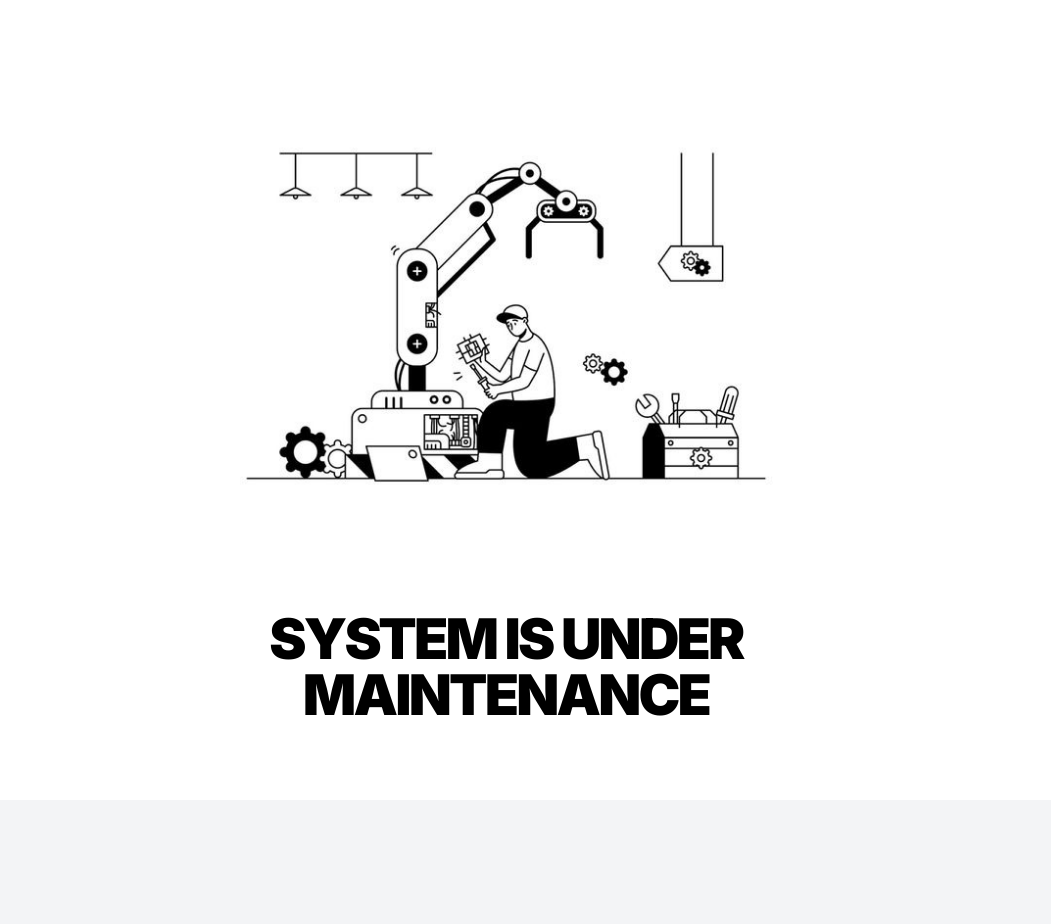
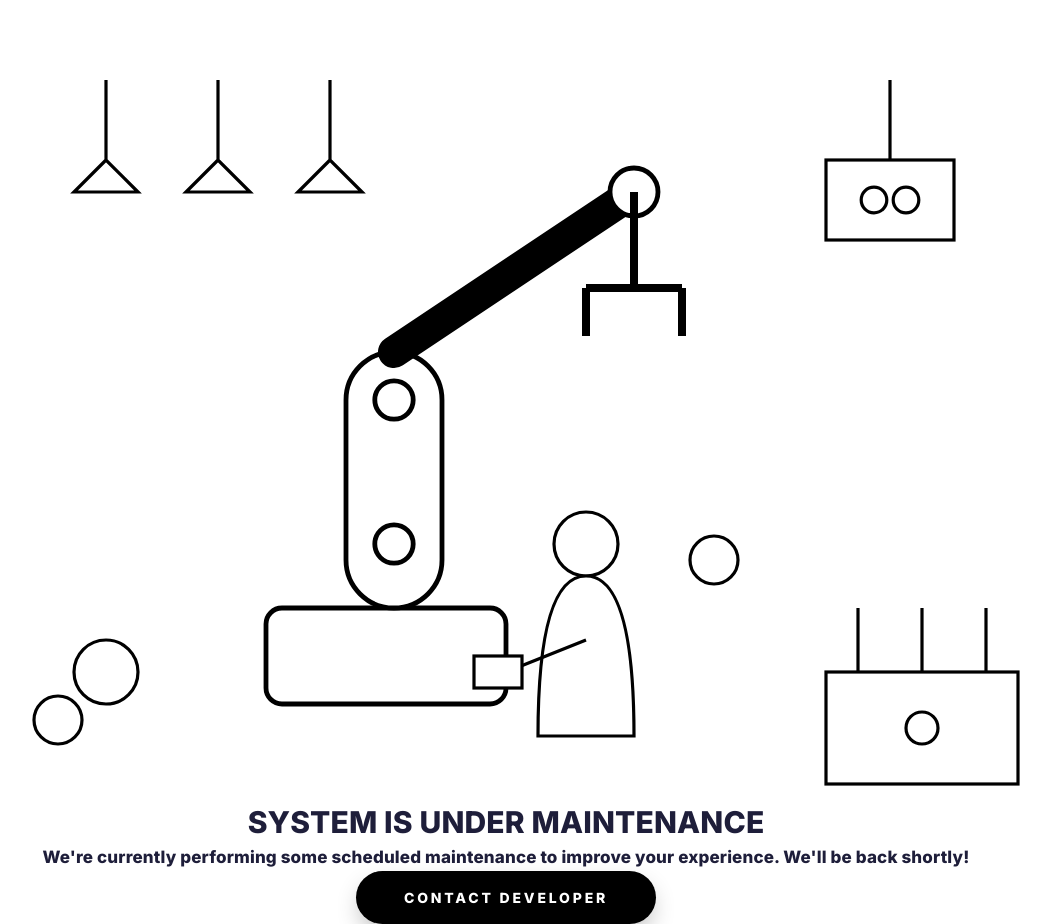
Before and after one commit to Tushaaaaarrrrrr/Teaching-llm, a Next.js app: page /maintenance in a window 1280 px wide. Shown: the whole page, without its empty margins (134-1185 px from the left). Before the commit the page ends 800 px from the top, so only its background shows below. Built offline with nearby package versions, Linux system fonts and the light colour scheme.

Commit message:
v2.4.1 — Security hardening: JWT, CSRF, rate limiting, CORS, encryption

```diff
--- a/next.config.js
+++ b/next.config.js
@@ -3,5 +3,33 @@ const nextConfig = {
   images: {
     domains: ['localhost'],
   },
+  async headers() {
+    return [
+      {
+        // Apply security headers to all routes
+        source: '/(.*)',
+        headers: [
+          // Prevent clickjacking — only allow your own site to iframe the app
+          { key: 'X-Frame-Options', value: 'SAMEORIGIN' },
+          // Prevent MIME-type sniffing
+          { key: 'X-Content-Type-Options', value: 'nosniff' },
+          // Control referrer information sent with requests
+          { key: 'Referrer-Policy', value: 'strict-origin-when-cross-origin' },
+          // Opt-out of Google FLoC/Topics tracking
+          { key: 'Permissions-Policy', value: 'camera=(), microphone=(), geolocation=()' },
+        ],
+      },
+      {
+        // CORS: Only allow same-origin API access (block other websites)
+        source: '/api/(.*)',
+        headers: [
+          { key: 'Access-Control-Allow-Origin', value: process.env.NEXT_PUBLIC_APP_URL || 'http://localhost:3000' },
+          { key: 'Access-Control-Allow-Methods', value: 'GET, POST, PUT, PATCH, DELETE, OPTIONS' },
+          { key: 'Access-Control-Allow-Headers', value: 'Content-Type, X-Requested-With, Authorization' },
+          { key: 'Access-Control-Allow-Credentials', value: 'true' },
+        ],
+      },
+    ]
+  },
 }
 module.exports = nextConfig
--- a/src/app/layout.tsx
+++ b/src/app/layout.tsx
@@ -1,5 +1,6 @@
 import type { Metadata } from 'next'
 import './globals.css'
+import CsrfProvider from '@/components/CsrfProvider'
 
 export const metadata: Metadata = {
   title: 'Alpha IITIAN',
@@ -13,7 +14,9 @@ export default function RootLayout({
 }) {
   return (
     <html lang="en">
-      <body>{children}</body>
+      <body>
+        <CsrfProvider>{children}</CsrfProvider>
+      </body>
     </html>
   )
 }
--- a/src/app/maintenance/page.tsx
+++ b/src/app/maintenance/page.tsx
@@ -1,69 +1,95 @@
 'use client'
 
-import React, { useEffect } from 'react'
-import Image from 'next/image'
+import React from 'react'
 
 export default function MaintenancePage() {
-  const config = {
-    text: "SYSTEM IS UNDER MAINTENANCE"
-  };
-
   return (
-    <div style={{
-      margin: 0,
-      padding: 0,
-      backgroundColor: '#ffffff',
-      color: '#000000',
-      fontFamily: "'Inter', sans-serif",
-      display: 'flex',
-      alignItems: 'center',
-      justifyContent: 'center',
-      minHeight: '100vh',
-      textAlign: 'center',
-    }}>
-      {/* Import the Google Font using a standard hidden link or global CSS is preferred in Next.js,
-          but for this standalone page we can use a style tag or the provided Inter font if already in the project. */}
+    <div className="min-h-screen bg-white text-black font-sans flex flex-col items-center justify-center p-6 md:p-12 overflow-y-auto">
       <style dangerouslySetInnerHTML={{ __html: `
-        @import url('https://fonts.googleapis.com/css2?family=Inter:wght@900&display=swap');
-
-        .maintenance-heading {
-            font-size: 3.5rem;
-            font-weight: 900;
-            line-height: 1;
-            letter-spacing: -0.05em;
-            margin: 0;
-            text-transform: uppercase;
-        }
-
-        @media (max-width: 768px) {
-            .maintenance-heading {
-                font-size: 2.25rem;
-            }
-        }
+        @import url('https://fonts.googleapis.com/css2?family=Inter:wght@800&display=swap');
+        body { font-family: 'Inter', sans-serif; margin: 0; padding: 0; background-color: white !important; }
       `}} />
 
-      <main style={{
-        display: 'flex',
-        flexDirection: 'column',
-        alignItems: 'center',
-        width: '100%',
-        maxWidth: '800px',
-        padding: '40px',
-      }}>
-        <div style={{ width: '100%', marginBottom: '48px' }}>
-          <Image
-              src="/maintenance-illustration.jpg"
-              alt="Maintenance Illustration"
-              width={800}
-              height={600}
-              priority
-              style={{ width: '100%', height: 'auto' }}
-          />
+      <div className="w-full max-w-4xl flex flex-col items-center text-center py-10">
+        {/* SVG Illustration */}
+        <div className="w-full max-h-[40vh] flex items-center justify-center mb-10 md:mb-16">
+          <svg fill="none" viewBox="0 0 800 500" xmlns="http://www.w3.org/2000/svg" className="max-w-full h-full w-auto drop-shadow-sm">
+            <g stroke="black" strokeWidth="2">
+              <path d="M150 50v50m0 0l-20 20h40l-20-20z"></path>
+              <path d="M220 50v50m0 0l-20 20h40l-20-20z"></path>
+              <path d="M290 50v50m0 0l-20 20h40l-20-20z"></path>
+            </g>
+            <g transform="translate(600, 50)">
+              <rect fill="white" height="50" stroke="black" strokeWidth="2" width="80" x="0" y="50"></rect>
+              <line stroke="black" strokeWidth="2" x1="40" x2="40" y1="0" y2="50"></line>
+              <circle cx="30" cy="75" r="8" stroke="black" strokeWidth="2"></circle>
+              <circle cx="50" cy="75" r="8" stroke="black" strokeWidth="2"></circle>
+            </g>
+            <g fill="white" stroke="black" strokeWidth="3">
+              <rect height="60" rx="10" width="150" x="250" y="380"></rect>
+              <rect height="160" rx="30" width="60" x="300" y="220"></rect>
+              <circle cx="330" cy="250" fill="none" r="12"></circle>
+              <circle cx="330" cy="340" fill="none" r="12"></circle>
+              <path d="M330 220 L480 120" strokeLinecap="round" strokeWidth="20"></path>
+              <g transform="translate(480, 120)">
+                <circle cx="0" cy="0" r="15"></circle>
+                <path d="M0 0 v60 m-30 0 h60 m-60 0 v30 m60 0 v-30" strokeWidth="5"></path>
+              </g>
+            </g>
+            <g transform="translate(420, 320)">
+              <circle cx="30" cy="20" fill="white" r="20" stroke="black" strokeWidth="2"></circle>
+              <path d="M30 40 Q60 40 60 140 H0 Q0 40 30 40" fill="white" stroke="black" strokeWidth="2"></path>
+              <path d="M30 80 L-20 100" stroke="black" strokeWidth="2"></path>
+              <rect fill="white" height="20" stroke="black" strokeWidth="2" width="30" x="-40" y="90"></rect>
+            </g>
+            <g transform="translate(600, 400)">
+              <rect fill="white" height="70" stroke="black" strokeWidth="2" width="120" x="0" y="20"></rect>
+              <path d="M20 20 v-40 M60 20 v-40 M100 20 v-40" stroke="black" strokeWidth="2"></path>
+              <circle cx="60" cy="55" r="10" stroke="black" strokeWidth="2"></circle>
+            </g>
+            <g stroke="black" strokeWidth="2">
+              <circle cx="150" cy="420" r="20"></circle>
+              <circle cx="120" cy="450" r="15"></circle>
+              <circle cx="530" cy="350" r="15"></circle>
+            </g>
+          </svg>
         </div>
-        <h1 className="maintenance-heading">
-          {config.text}
+
+        {/* Textual Content */}
+        <h1 className="text-3xl md:text-5xl lg:text-7xl font-extrabold text-black uppercase tracking-tight leading-tight mb-4 px-4">
+          SYSTEM IS UNDER MAINTENANCE
         </h1>
-      </main>
+
+        <p className="text-gray-600 max-w-2xl text-lg md:text-xl font-medium mb-12 px-6 leading-relaxed opacity-90">
+          We're currently performing some scheduled maintenance to improve your experience.
+          We'll be back shortly!
+        </p>
+
+        {/* Bulletproof Contact Button */}
+        <div className="flex justify-center pb-12">
+          <a
+            href="mailto:support@alphaiitian.in"
+            style={{
+              backgroundColor: '#000000',
+              color: '#ffffff',
+              padding: '16px 48px',
+              borderRadius: '9999px',
+              fontWeight: 'bold',
+              fontSize: '14px',
+              letterSpacing: '0.2em',
+              textDecoration: 'none',
+              textTransform: 'uppercase',
+              display: 'inline-block',
+              boxShadow: '0 10px 25px -5px rgba(0, 0, 0, 0.3)',
+              transition: 'all 0.2s ease-in-out'
+            }}
+            onMouseOver={(e) => { e.currentTarget.style.backgroundColor = '#333333'; e.currentTarget.style.transform = 'scale(1.05)'; }}
+            onMouseOut={(e) => { e.currentTarget.style.backgroundColor = '#000000'; e.currentTarget.style.transform = 'scale(1)'; }}
+          >
+            CONTACT DEVELOPER
+          </a>
+        </div>
+      </div>
     </div>
   )
 }
--- /dev/null
+++ b/src/components/CsrfProvider.tsx
@@ -0,0 +1,40 @@
+'use client'
+
+import { useEffect } from 'react'
+
+/**
+ * Global fetch interceptor that automatically adds the X-Requested-With header
+ * to all same-origin write requests (POST, PUT, PATCH, DELETE).
+ * This satisfies the CSRF protection in middleware without modifying every fetch call.
+ */
+export default function CsrfProvider({ children }: { children: React.ReactNode }) {
+  useEffect(() => {
+    const originalFetch = window.fetch
+
+    window.fetch = function (input: RequestInfo | URL, init?: RequestInit) {
+      const method = (init?.method || 'GET').toUpperCase()
+      const writeMethods = ['POST', 'PUT', 'PATCH', 'DELETE']
+
+      if (writeMethods.includes(method)) {
+        const headers = new Headers(init?.headers || {})
+        // Only add to same-origin requests (not to external APIs like Google)
+        const url = typeof input === 'string' ? input : input instanceof URL ? input.href : (input as Request).url
+        const isSameOrigin = url.startsWith('/') || url.startsWith(window.location.origin)
+
+        if (isSameOrigin && !headers.has('X-Requested-With')) {
+          headers.set('X-Requested-With', 'XMLHttpRequest')
+        }
+
+        return originalFetch.call(this, input, { ...init, headers })
+      }
+
+      return originalFetch.call(this, input, init)
+    }
+
+    return () => {
+      window.fetch = originalFetch
+    }
+  }, [])
+
+  return <>{children}</>
+}
--- a/src/lib/ratelimit.ts
+++ b/src/lib/ratelimit.ts
@@ -52,14 +52,23 @@ const generalLimit = hasRedis ? new Ratelimit({
 
 export async function setMaintenanceMode(enabled: boolean) {
   if (redis) {
-    await redis.set(MAINTENANCE_KEY, enabled ? 'on' : 'off');
+    try {
+      await redis.set(MAINTENANCE_KEY, enabled ? 'on' : 'off');
+    } catch (err) {
+      console.error('Redis: Failed to set maintenance mode:', err);
+    }
   }
 }
 
 export async function isMaintenanceModeActive(): Promise<boolean> {
   if (redis) {
-    const val = await redis.get(MAINTENANCE_KEY);
-    return val === 'on';
+    try {
+      const val = await redis.get(MAINTENANCE_KEY);
+      return val === 'on';
+    } catch (err) {
+      console.error('Redis: Failed to check maintenance mode:', err);
+      return false; // fail-open — layout guard (DB) is the safety net
+    }
   }
   return false;
 }
```
Also changed, not shown: src/app/(dashboard)/settings/page.tsx (+11 -8 lines), src/app/api/admin/backup/route.ts (+7 -10 lines), src/app/api/sync-queue/route.ts (+16 -5 lines), src/lib/auth.ts (+22 -5 lines), src/lib/encryption.ts (+10 -3 lines), src/middleware.ts (+71 -14 lines).
